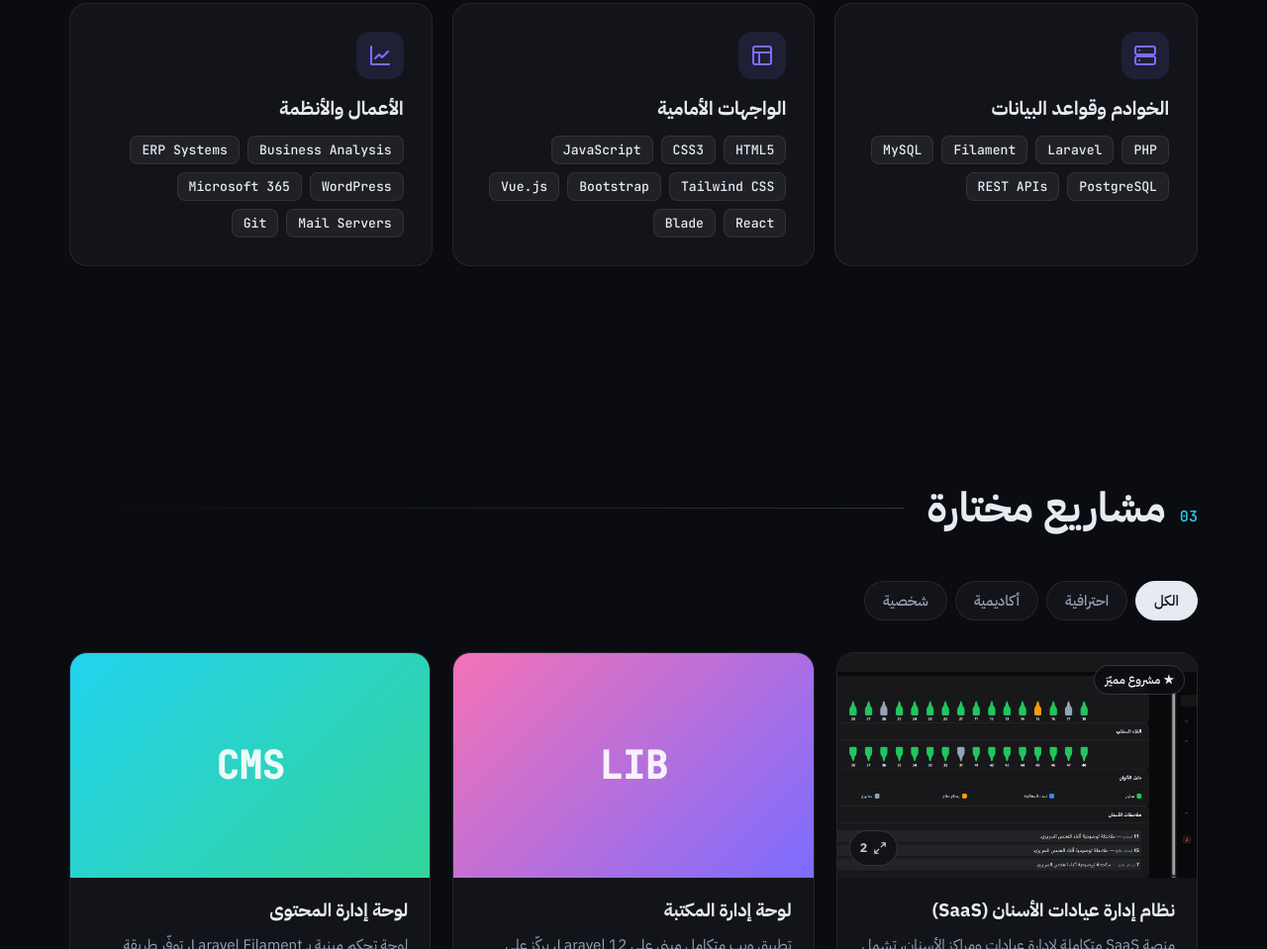
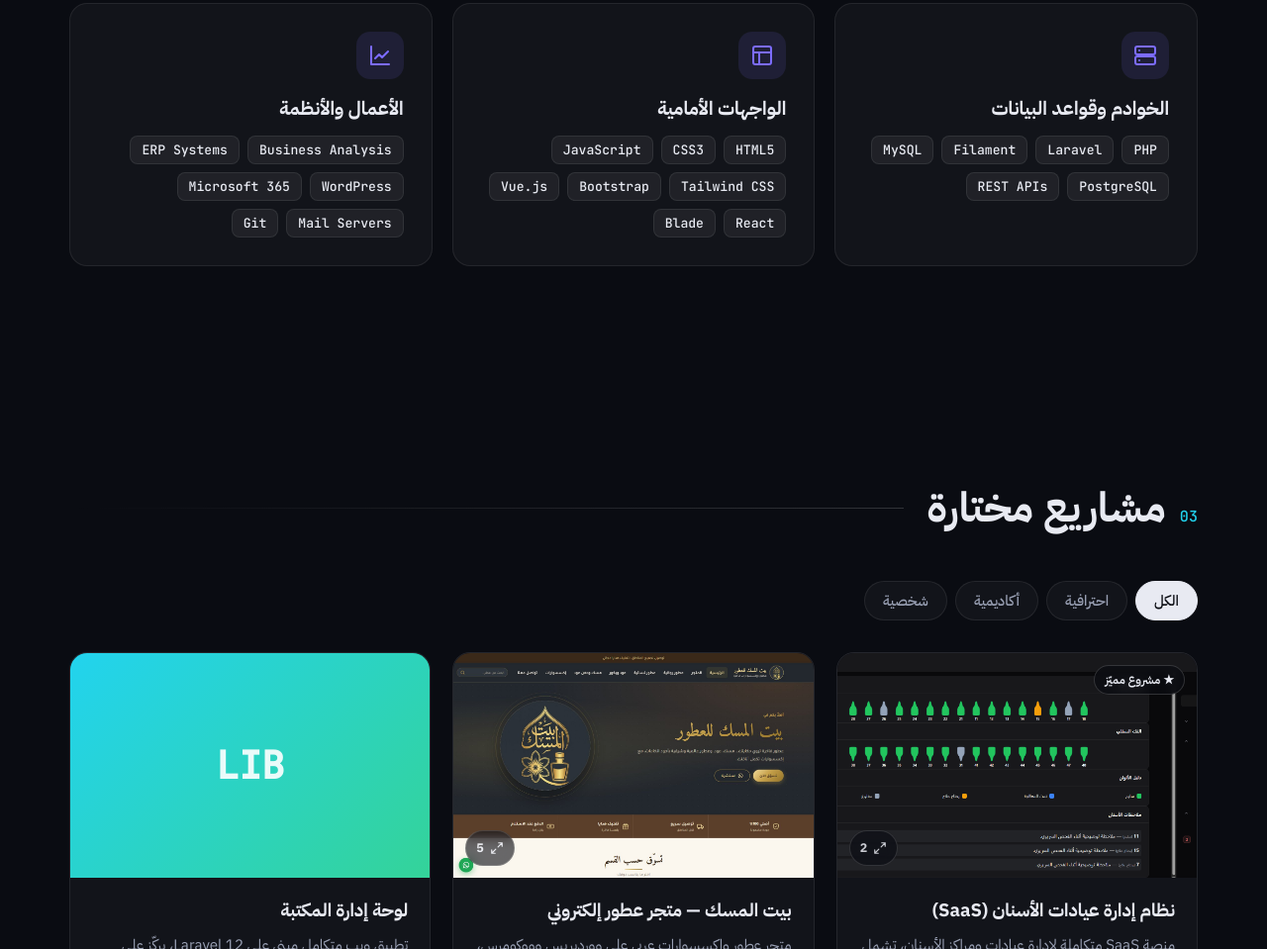
Before and after one commit to al-bceriny/ADNAN_PORTFOLIO, a plain HTML site: page index.html in a window 1280 px wide. Shown: the part 1841-2800 px from the top of the page at 99% size. Drawn offline with Linux system fonts and the light colour scheme.

Commit message:
Add Bayt Al-Misk perfume store project
- New project card with 5 screenshots and source link
- Web projects stat 6 -> 7
- CV template: projects with `cv: false` are left out of the
  one-page CV (used for this project to keep the CV on one page)

Co-Authored-By: Claude Opus 5.5 <noreply@anthropic.com>

```diff
--- a/data.js
+++ b/data.js
@@ -46,7 +46,7 @@ const PORTFOLIO = {
   },
 
   stats: [
-    { value: "6", label: { ar: "مشاريع ويب", en: "Web projects" } },
+    { value: "7", label: { ar: "مشاريع ويب", en: "Web projects" } },
     { value: "4+", label: { ar: "سنوات من العمل التطوعي", en: "Years of volunteering" } },
     { value: "3", label: { ar: "لغات", en: "Languages" } },
   ],
@@ -102,6 +102,27 @@ const PORTFOLIO = {
       demo: "https://clinic-adnan-saas.up.railway.app/admin/demo-dental-clinic",
       code: "",
       featured: true,
+    },
+    {
+      title: { ar: "بيت المسك — متجر عطور إلكتروني", en: "Bayt Al-Misk — Perfume E-commerce Store" },
+      short: "BAM",
+      images: [
+        "assets/projects/bayt-almisk-1.jpg",
+        "assets/projects/bayt-almisk-2.jpg",
+        "assets/projects/bayt-almisk-3.jpg",
+        "assets/projects/bayt-almisk-4.jpg",
+        "assets/projects/bayt-almisk-5.jpg",
+      ],
+      description: {
+        ar: "متجر عطور وإكسسوارات عربي على ووردبريس وووكومرس، بقالب مخصص بهوية المحل ولوحة تحكم مبسّطة لصاحب محل بلا خبرة تقنية: ملخص المبيعات، تعديل الأسعار والمخزون من جدول واحد، واستيراد المنتجات من إكسل مع معاينة قبل الحفظ.",
+        en: "An Arabic perfume & accessories store on WordPress and WooCommerce, with a custom branded theme and a simplified dashboard for a non-technical shop owner: sales overview, one-table price & stock editing, and an Excel product importer with preview.",
+      },
+      // لا يظهر في السيرة الذاتية (الصفحة الواحدة ممتلئة) — احذف السطر لإظهاره
+      cv: false,
+      category: "professional",
+      tags: ["WordPress", "WooCommerce", "PHP", "Docker", "RTL"],
+      demo: "",
+      code: "https://github.com/al-bceriny/bayt-almisk-store",
     },
     {
       title: { ar: "لوحة إدارة المكتبة", en: "Library Control Panel" },
```
Also changed, not shown: cv/cv.html (+2 -1 lines), assets/projects/bayt-almisk-1.jpg (added), assets/projects/bayt-almisk-2.jpg (added), assets/projects/bayt-almisk-3.jpg (added), assets/projects/bayt-almisk-4.jpg (added), assets/projects/bayt-almisk-5.jpg (added).
